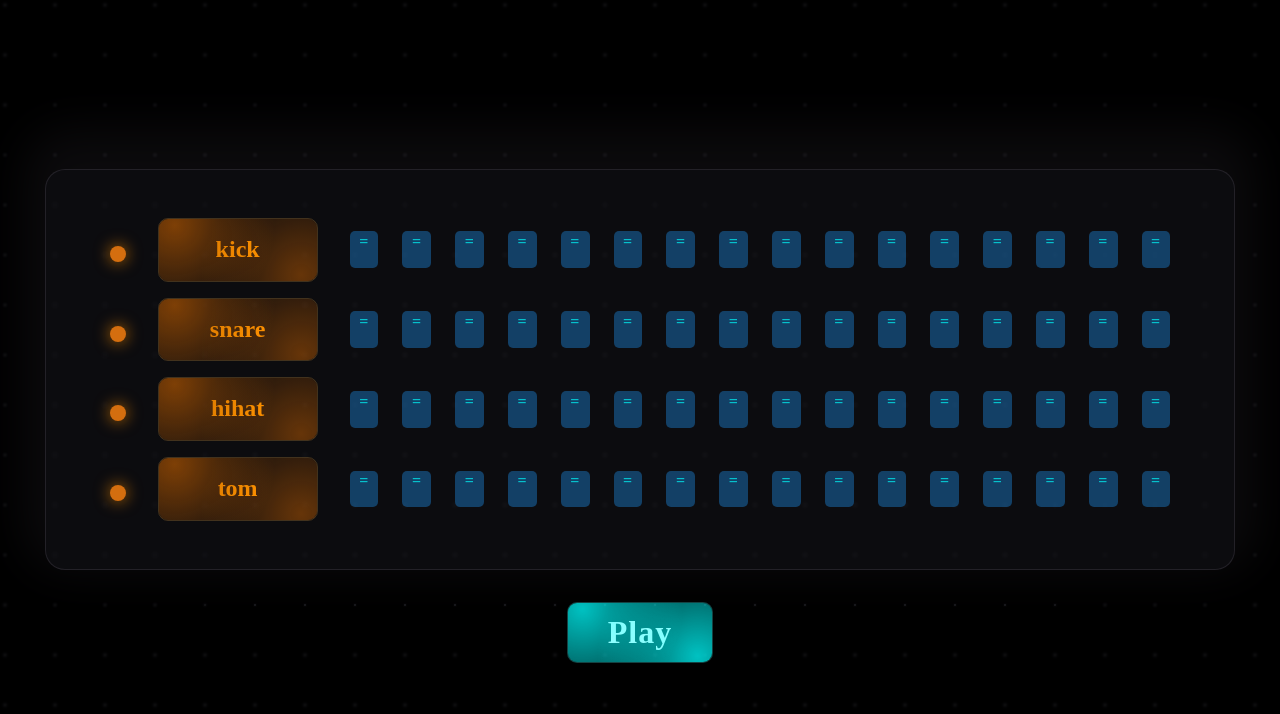
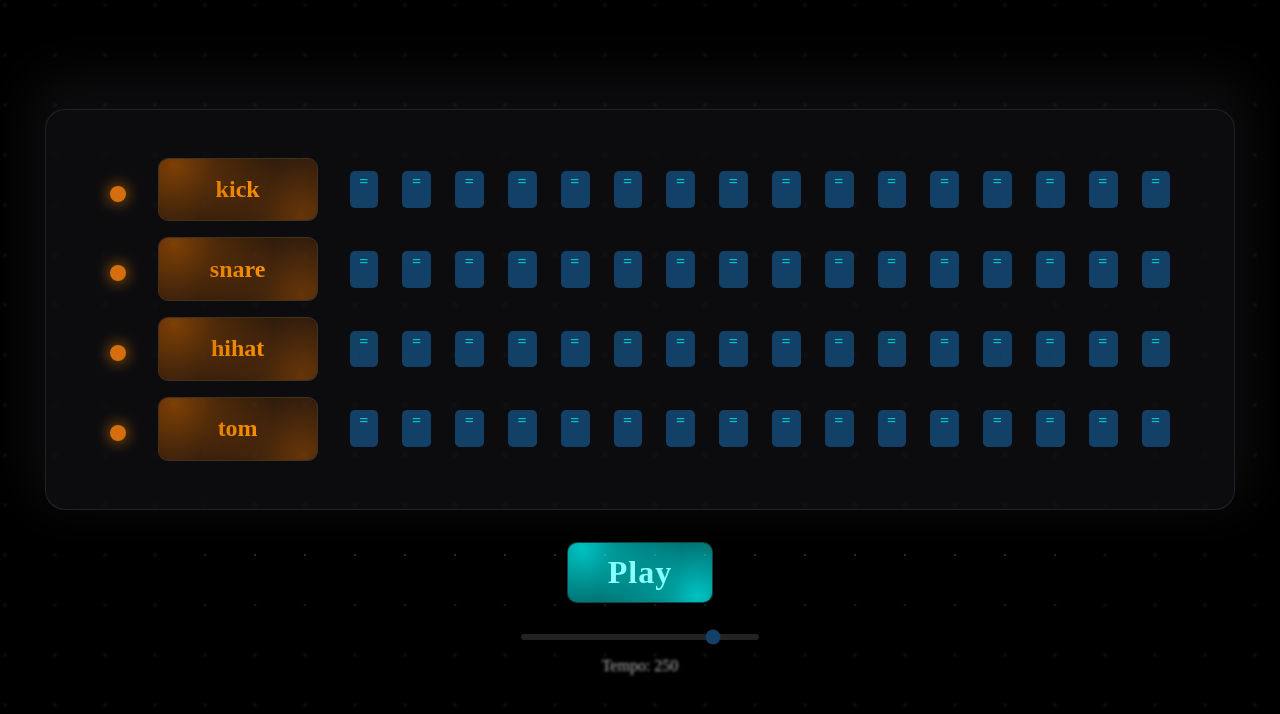
Before and after one commit to Sai-Swayam/Project--Music-, a React (Vite) app in the folder Music Project/: page / in a window 1280 px wide. Shown: the top 714 px of the page. Built offline with nearby package versions, Linux system fonts and the light colour scheme; no server answers.

Commit message:
fixed tempo race condition and styling issues

```diff
--- a/Music Project/package.json
+++ b/Music Project/package.json
@@ -12,11 +12,12 @@
   "dependencies": {
     "react": "^18.2.0",
     "react-dom": "^18.2.0",
+    "react-scan": "^0.4.3",
     "tone": "^14.7.77"
   },
   "devDependencies": {
     "@eslint/js": "^9.39.1",
-	"@types/react": "^19.1.16",
+    "@types/react": "^19.1.16",
     "@types/react-dom": "^19.1.9",
     "@vitejs/plugin-react": "^5.0.4",
     "eslint": "^9.36.0",
--- a/Music Project/src/components/Patch.css
+++ b/Music Project/src/components/Patch.css
@@ -1,12 +1,15 @@
 .patch {
-	border-radius: 10px;
+  font-size: var(--size-xs);
   width: 10rem;
   /* padding: 0 3rem; */
-	font-size: var(--size-xs);
+  position: relative;
+
+  color: rgb(255, 153, 0);
   background-color: rgba(214, 133, 11, 0);
+
   border: 1px solid rgba(253, 183, 77, 0.222);
-	color: rgb(255, 153, 0);
-	position: relative;
+  border-radius: 10px;
+
   transition: all 0.08s;
 }
 
@@ -15,8 +18,17 @@
   content: "";
   height: 100%;
   width: 100%;
-	background: radial-gradient(circle at 10% 10%, rgba(182, 89, 2, 0.671), transparent 100px),
-		radial-gradient(circle at 90% 90%, rgba(253, 122, 0, 0.377), transparent 100px);
+  background:
+    radial-gradient(
+      circle at 10% 10%,
+      rgba(182, 89, 2, 0.671),
+      transparent 100px
+    ),
+    radial-gradient(
+      circle at 90% 90%,
+      rgba(253, 122, 0, 0.377),
+      transparent 100px
+    );
   position: absolute;
   left: 0px;
   top: 0px;
@@ -25,7 +37,6 @@
 
 .patch:active {
   transform: scale(90%);
-
 }
 
 /* .patch:hover { */
@@ -38,7 +49,6 @@
   align-items: center;
   gap: 2rem;
 }
-
 
 input {
   appearance: none;
--- a/Music Project/src/components/PlayPause.css
+++ b/Music Project/src/components/PlayPause.css
@@ -1,22 +1,46 @@
 /* @import url('https://fonts.googleapis.com/css?family=Manrope:700|Manrope:400'); */
 
 .playpause {
+  /* margin-top: 2rem; */
+  /* margin-bottom: 2rem; */
   display: flex;
+  flex-direction: column;
   justify-content: center;
   align-items: center;
 }
 
+p {
+  font-weight: 400;
+}
+
+input[type="range"] {
+  width: 20%;
+  height: 6px;
+  margin-top: 0.7rem;
+  margin-bottom: 0.3rem;
+  background: #222222;
+  border-color: #222222;
+  border-radius: 3px;
+  outline: none;
+  accent-color: #134066; /* modern browsers */
+  -webkit-appearance: none;
+  appearance: none;
+}
+
 .button {
-    background-color: rgba(0, 255, 255, 0.199);
+  font-weight: 700;
+  font-size: 2rem;
   /* font-family: "monospace"; */
   letter-spacing: 1px;
+  margin-top: 2rem;
+  margin-bottom: 1rem;
+  padding: 0.7rem 2.5rem;
   position: relative;
-    top: 2rem;
-    font-weight: 700;
-    font-size: 2rem;
+
+  color: rgb(255, 255, 255);
+  background-color: rgba(0, 255, 255, 0.199);
+
   border-radius: 10px;
-    padding: .7rem 2.5rem;
-    color: rgb(255, 255, 255);
   border: 1px solid rgb(255, 255, 255, 0.08);
   transition: all 0.08s;
   /* border: none; */
@@ -27,14 +51,18 @@
   content: "";
   height: 100%;
   width: 100%;
-    background: radial-gradient(circle at 10% 10%, rgb(0, 255, 255, 0.7), transparent 100px),
+  background:
+    radial-gradient(
+      circle at 10% 10%,
+      rgb(0, 255, 255, 0.7),
+      transparent 100px
+    ),
     radial-gradient(circle at 90% 90%, rgb(0, 255, 255, 0.7), transparent 100px);
   position: absolute;
   left: 0px;
   top: 0px;
-
 }
 
-.button:active{
+.button:active {
   transform: scale(90%);
 }
--- a/Music Project/src/components/PlayPause.jsx
+++ b/Music Project/src/components/PlayPause.jsx
@@ -9,6 +9,8 @@ import * as Tone from "tone";
 const PlayPause = () => {
 	const { samples } = useContext(Context);
 	const [playing, setPlaying] = useState(true);
+	const [tempo, setTempo] = useState(250);
+	const tempoRef = useRef(250);
 	const loopRef = useRef(null);
 	const kick = useRef(new Tone.Player("/kick-acoustic01.wav").toDestination());
 	const snare = useRef(new Tone.Player("/snare-acoustic01.wav").toDestination());
@@ -40,19 +42,39 @@ const PlayPause = () => {
 		if (playing) {
 			await Tone.start();
 			loopRef.current.start(0);
-			Tone.getTransport().bpm.value = 250;
+			Tone.getTransport().bpm.value = tempoRef.current;
+			console.log(tempo)
 			Tone.getTransport().start();
 		} else {
 			Tone.getTransport().stop();
 		}
 	}
 
+	const handleTempoChange = (event) => {
+		setTempo(event.target.value);
+		tempoRef.current = tempo;
+		Tone.getTransport().bpm.value = tempoRef.current;
+		console.log("rerender")
+	};
+
 	return (
-		<div className="playpause">
-			<button className="button" onClick={playHandler}>
-				{playing ? "Play" : "Pause"}
-			</button>
-		</div>
+		<>
+			<div className="playpause">
+				<button className="button" onClick={playHandler}>
+					{playing ? "Play" : "Pause"}
+				</button>
+				<input
+					type="range"
+					min="0"
+					max="300"
+					defaultValue={tempo}
+					onChange={handleTempoChange}
+					className="tempo-slider"
+				/>
+				<p>Tempo: {tempo}</p>
+			</div>
+		</>
+
 	);
 };
 
```
Also changed, not shown: Music Project/src/index.css (+10 -25 lines), Music Project/src/App.jsx (indentation only), 1 other file (tests, documents, lock files or other folders). Lines whose indentation alone changed are shown as unchanged.
